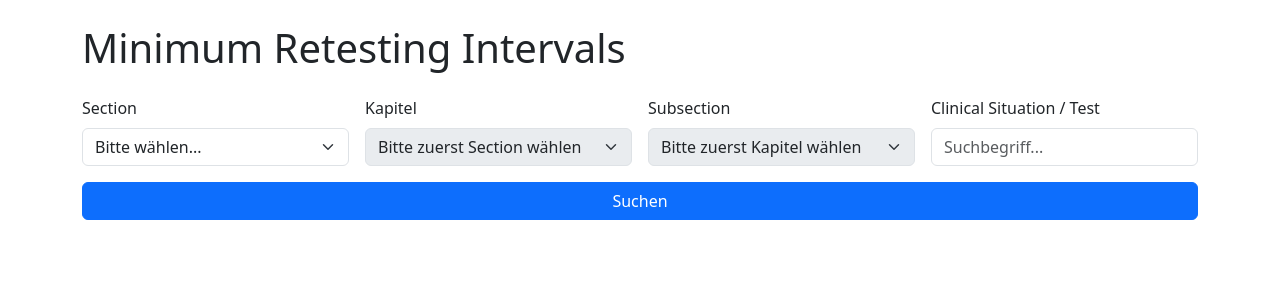
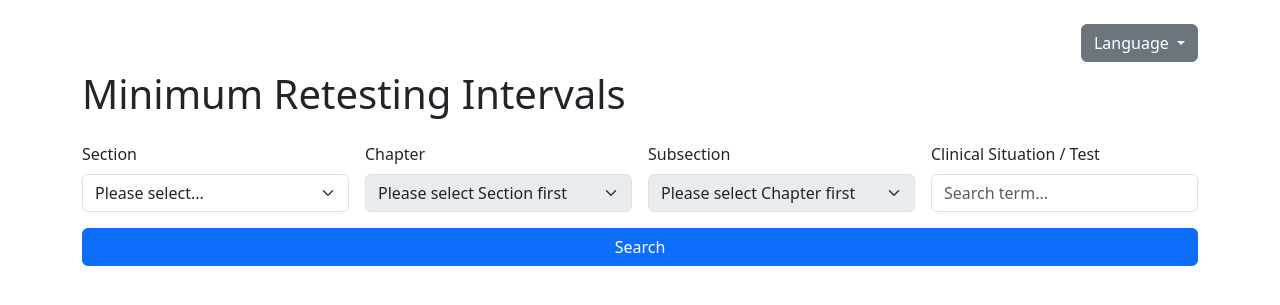
Before and after one commit to drfoehn/mri, a Flask app: page / in a window 1280 px wide. Shown: the top 305 px of the page. Run offline with Flask 3, Linux system fonts and the light colour scheme; parts of the project's set-up code (start-up, migrations or seed data) failed here and were passed over; some libraries are stand-ins or nearby versions.

Commit message:
multilingual

```diff
--- a/app.py
+++ b/app.py
@@ -1,10 +1,35 @@
-from flask import Flask, render_template, request, jsonify
+from flask import Flask, render_template, request, jsonify, session, redirect, url_for
 import json
 import os
 from markupsafe import Markup
 import re
+from flask_babel import Babel, _
 
 app = Flask(__name__)
+# IMPORTANT: Change this secret key for production!
+app.secret_key = 'a-super-secret-key-that-you-should-change'
+
+# --- Babel Configuration ---
+app.config['LANGUAGES'] = {
+    'en': 'English',
+    'de': 'German'
+}
+
+def get_locale():
+    # 1. Check for language in session (user's explicit choice)
+    if 'language' in session:
+        return session['language']
+    # 2. Use the best match from the user's browser languages.
+    return request.accept_languages.best_match(app.config['LANGUAGES'])
+
+babel = Babel(app, locale_selector=get_locale)
+
+@app.route('/set-language/<language>')
+def set_language(language=None):
+    session['language'] = language
+    # Redirect to the previous page or homepage
+    return redirect(request.referrer or url_for('index'))
+# --- End Babel Configuration ---
 
 # JSON laden
 DATA_PATH = os.path.join(os.path.dirname(__file__), 'MRI.json')
--- /dev/null
+++ b/babel.cfg
@@ -0,0 +1,2 @@
+[python: app.py]
+[jinja2: templates/**.html]
--- /dev/null
+++ b/requirements.txt
@@ -0,0 +1,4 @@
+Flask
+pandas
+pdfplumber
+Flask-Babel
--- a/templates/index.html
+++ b/templates/index.html
@@ -3,32 +3,43 @@
 <head>
     <meta charset="UTF-8">
     <meta name="viewport" content="width=device-width, initial-scale=1.0">
-    <title>Minimum Retesting Intervals</title>
+    <title>{{ _('Minimum Retesting Intervals') }}</title>
     <link href="https://cdn.jsdelivr.net/npm/bootstrap@5.3.0/dist/css/bootstrap.min.css" rel="stylesheet">
     <script src="https://unpkg.com/htmx.org@1.9.2"></script>
 </head>
 <body>
 <div class="container py-4">
-    <h1 class="mb-4">Minimum Retesting Intervals</h1>
+    <div class="d-flex justify-content-end mb-2">
+        <div class="dropdown">
+            <button class="btn btn-secondary dropdown-toggle" type="button" id="languageMenuButton" data-bs-toggle="dropdown" aria-expanded="false">
+                {{ _('Language') }}
+            </button>
+            <ul class="dropdown-menu" aria-labelledby="languageMenuButton">
+                <li><a class="dropdown-item" href="{{ url_for('set_language', language='en') }}">English</a></li>
+                <li><a class="dropdown-item" href="{{ url_for('set_language', language='de') }}">Deutsch</a></li>
+            </ul>
+        </div>
+    </div>
+    <h1 class="mb-4">{{ _('Minimum Retesting Intervals') }}</h1>
     <form method="post" class="row g-3 mb-4">
         <div class="col-12 col-md-3">
-            <label for="section" class="form-label">Section</label>
+            <label for="section" class="form-label">{{ _('Section') }}</label>
             <select class="form-select" id="section" name="section"
                     hx-post="/get_chapters" hx-trigger="change" hx-target="#chapter" hx-swap="outerHTML"
                     hx-include="[name='section']">
-                <option value="">Bitte wählen...</option>
+                <option value="">{{ _('Please select...') }}</option>
                 {% for section in sections %}
                     <option value="{{ section }}" {% if section == selected_section %}selected{% endif %}>{{ section }}</option>
                 {% endfor %}
             </select>
         </div>
         <div class="col-12 col-md-3">
-            <label for="chapter" class="form-label">Kapitel</label>
+            <label for="chapter" class="form-label">{{ _('Chapter') }}</label>
             <select class="form-select" id="chapter" name="chapter"
                     {% if not selected_section %}disabled{% endif %}
                     hx-post="/get_subsections" hx-trigger="change" hx-target="#subsection" hx-swap="outerHTML"
                     hx-include="[name='chapter']">
-                <option value="">Bitte zuerst Section wählen</option>
+                <option value="">{{ _('Please select Section first') }}</option>
                 {% if selected_section %}
                     {% for chapter in chapters if chapter in results|map(attribute='chapter')|list %}
                         <option value="{{ chapter }}" {% if chapter == selected_chapter %}selected{% endif %}>{{ chapter }}</option>
@@ -37,9 +48,9 @@
             </select>
         </div>
         <div class="col-12 col-md-3">
-            <label for="subsection" class="form-label">Subsection</label>
+            <label for="subsection" class="form-label">{{ _('Subsection') }}</label>
             <select class="form-select" id="subsection" name="subsection" {% if not selected_chapter %}disabled{% endif %}>
-                <option value="">Bitte zuerst Kapitel wählen</option>
+                <option value="">{{ _('Please select Chapter first') }}</option>
                 {% if selected_chapter %}
                     {% for subsection in subsections if subsection in results|map(attribute='subsection')|list %}
                         <option value="{{ subsection }}" {% if subsection == selected_subsection %}selected{% endif %}>{{ subsection }}</option>
@@ -48,11 +59,11 @@
             </select>
         </div>
         <div class="col-12 col-md-3">
-            <label for="search_text" class="form-label">Clinical Situation / Test</label>
-            <input type="text" class="form-control" id="search_text" name="search_text" value="{{ search_text }}" placeholder="Suchbegriff...">
+            <label for="search_text" class="form-label">{{ _('Clinical Situation / Test') }}</label>
+            <input type="text" class="form-control" id="search_text" name="search_text" value="{{ search_text }}" placeholder="{{ _('Search term...') }}">
         </div>
         <div class="col-12">
-            <button type="submit" class="btn btn-primary w-100">Suchen</button>
+            <button type="submit" class="btn btn-primary w-100">{{ _('Search') }}</button>
         </div>
     </form>
 
@@ -61,14 +72,14 @@
             <table class="table table-striped table-bordered align-middle">
                 <thead class="table-light">
                 <tr>
-                    <th>Section</th>
-                    <th>Kapitel</th>
-                    <th>Subsection</th>
-                    <th>Ref</th>
-                    <th>Clinical Situation / Test</th>
-                    <th>Recommendation</th>
-                    <th>Source</th>
-                    <th>Level of Evidence</th>
+                    <th>{{ _('Section') }}</th>
+                    <th>{{ _('Chapter') }}</th>
+                    <th>{{ _('Subsection') }}</th>
+                    <th>{{ _('Ref') }}</th>
+                    <th>{{ _('Clinical Situation / Test') }}</th>
+                    <th>{{ _('Recommendation') }}</th>
+                    <th>{{ _('Source') }}</th>
+                    <th>{{ _('Level of Evidence') }}</th>
                 </tr>
                 </thead>
                 <tbody>
@@ -88,8 +99,9 @@
             </table>
         </div>
     {% elif request.method == 'POST' %}
-        <div class="alert alert-warning">Keine Ergebnisse gefunden.</div>
+        <div class="alert alert-warning">{{ _('No results found.') }}</div>
     {% endif %}
 </div>
+<script src="https://cdn.jsdelivr.net/npm/bootstrap@5.3.0/dist/js/bootstrap.bundle.min.js"></script>
 </body>
 </html>
```
Also changed, not shown: translations/de/LC_MESSAGES/messages.po (added), 2 other files.
